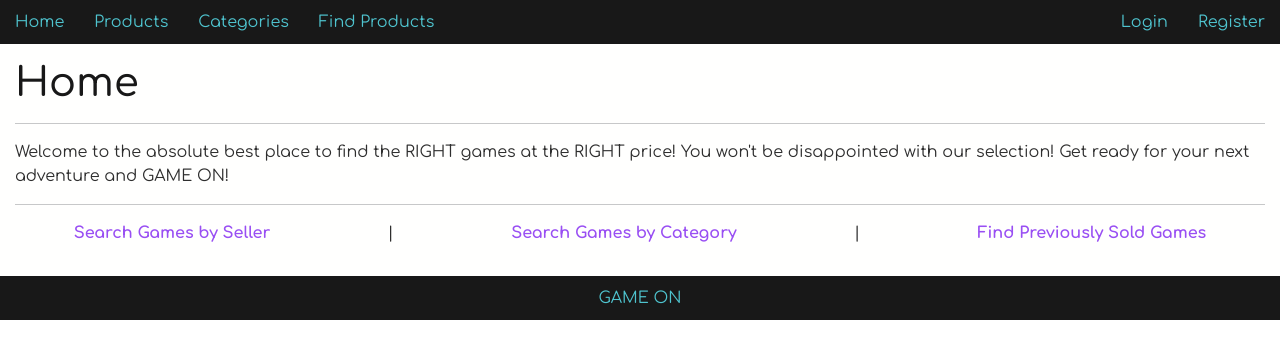
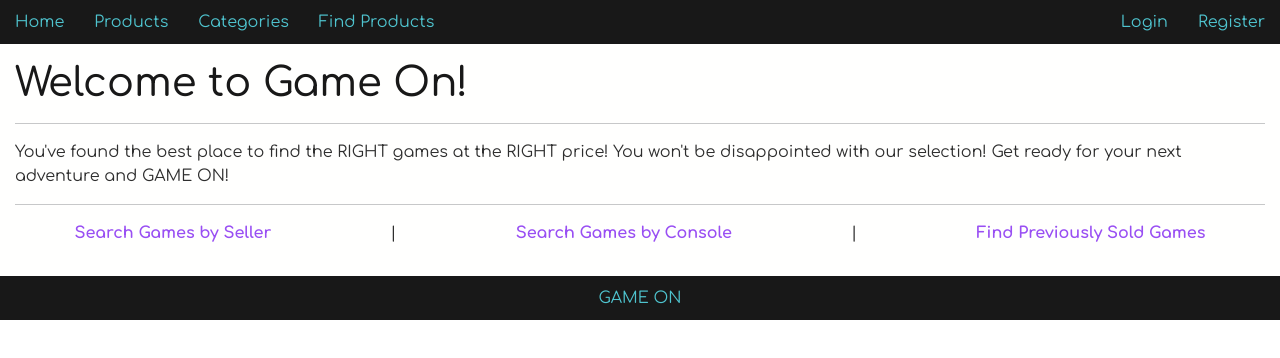
Before and after one commit to TrinaNix4/game-on-dpl, a React (Create React App) app in the folder client/: page / in a window 1280 px wide. Shown: the top 358 px of the page. Built offline with nearby package versions, Linux system fonts and the light colour scheme; what devise-axios would draw is missing.

Commit message:
changed welcome message on home page

```diff
--- a/client/src/components/shared/Home.js
+++ b/client/src/components/shared/Home.js
@@ -7,12 +7,12 @@ const Home = () => {
 
   return (
     <div className='page'>
-      <h1>Home</h1>
+      <h1>Welcome to Game On!</h1>
       <hr></hr>
-      <p>Welcome to the absolute best place to find the RIGHT games at the RIGHT price! You won't be disappointed with our selection! Get ready for your next adventure and GAME ON!</p>
+      <p>You've found the best place to find the RIGHT games at the RIGHT price! You won't be disappointed with our selection! Get ready for your next adventure and GAME ON!</p>
       <hr></hr>
       <p style={{ display: 'flex', justifyContent: 'space-around' }}>
-      <Link to='/products' className='home_link'>Search Games by Seller</Link> | <Link to='/categories' className='home_link'>Search Games by Category</Link> | <Link to='find_products' className='home_link'>Find Previously Sold Games</Link>
+      <Link to='/products' className='home_link'>Search Games by Seller</Link> | <Link to='/categories' className='home_link'>Search Games by Console</Link> | <Link to='find_products' className='home_link'>Find Previously Sold Games</Link>
       </p>
     </div>
   );
```
